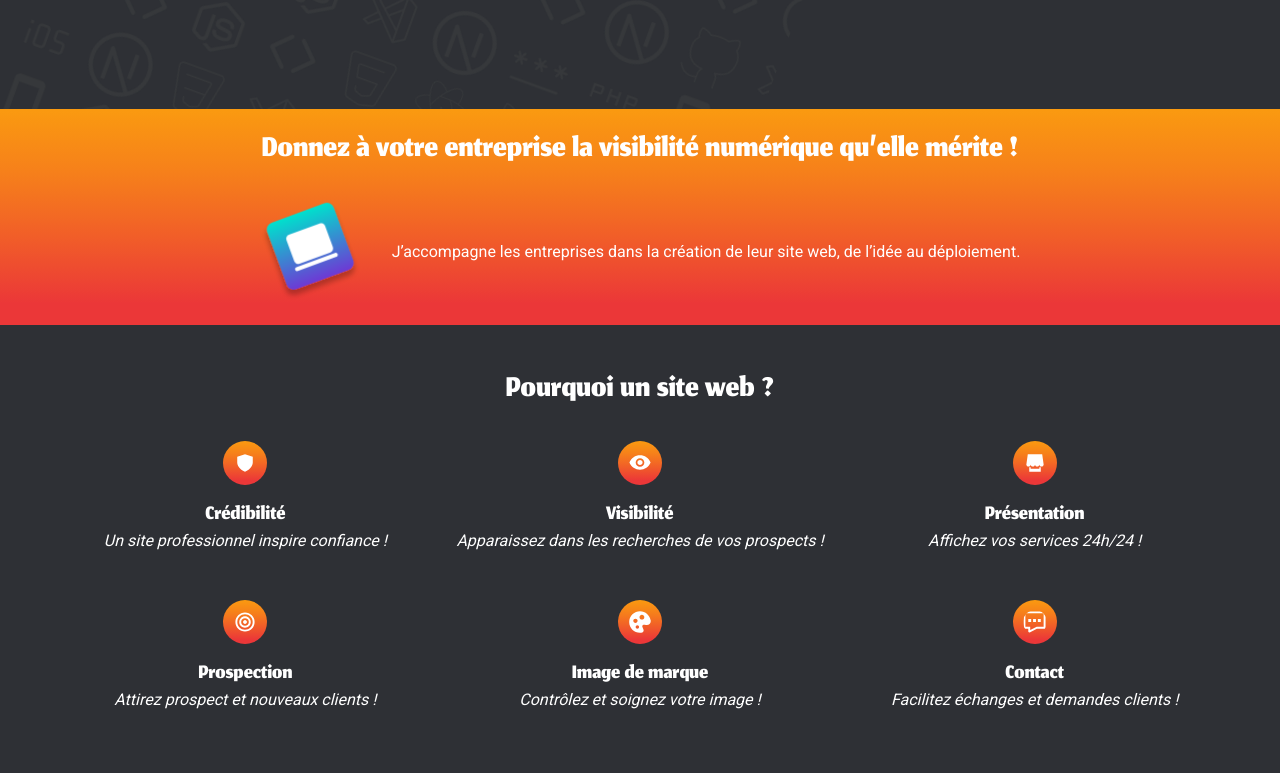
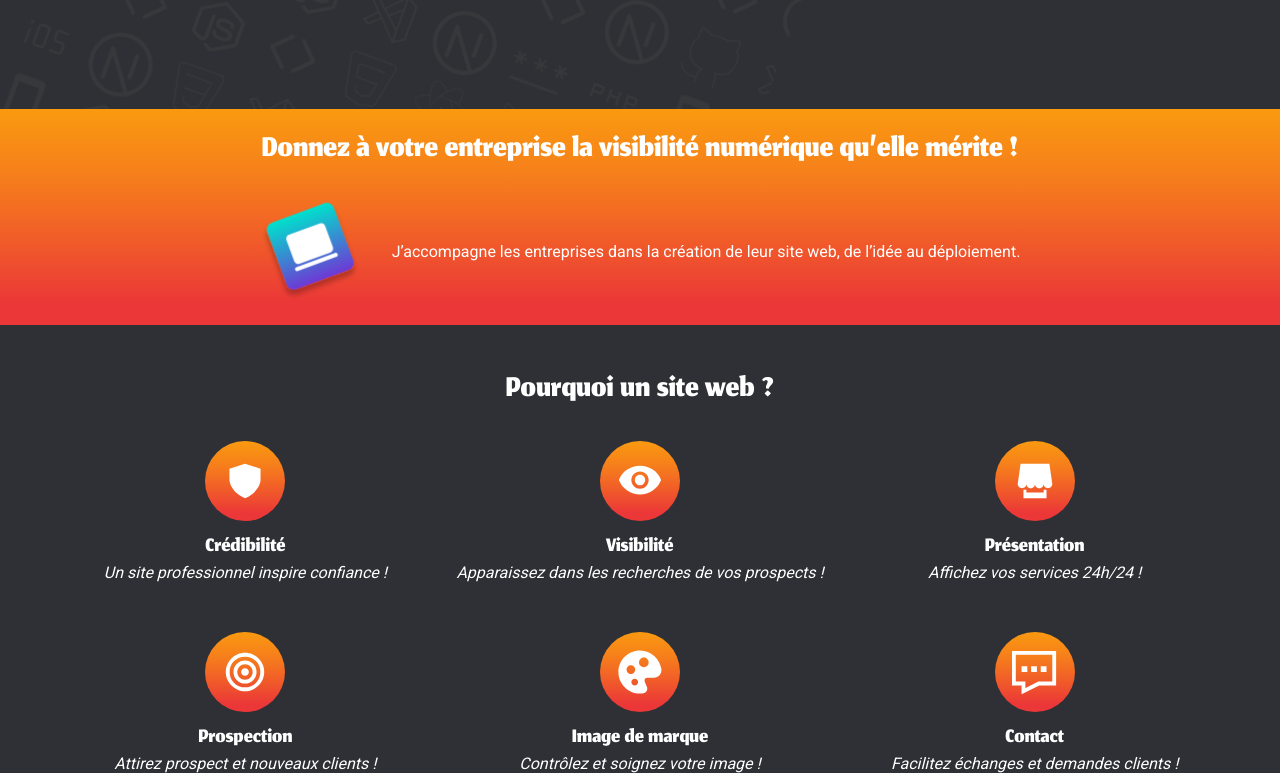
Before and after one commit to fabienlamotte487/sitepro, a website built with webpack: page src/index.html in a window 1280 px wide. Shown: the part 651-1424 px from the top of the page. Before the commit the page ends 1360 px from the top, so only its background shows below. Built offline with nearby package versions, Linux system fonts and the light colour scheme.

Commit message:
Changement du traitement des icones pour les qualités

```diff
--- a/src/assets/scss/sections/why.scss
+++ b/src/assets/scss/sections/why.scss
@@ -2,7 +2,8 @@
 
 $gap-list-x: 10px;
 $gap-list-y: 50px;
-$icon-size: 24px;
+$responsive-icon-size: 24px;
+$lg-icon-size: 48px;
 $responsive-item-size: 50%;
 $lg-item-size: 33.33%;
 
@@ -36,13 +37,19 @@ section#why{
                 font-style: italic;
             }
 
-            img{
-                height: $icon-size;
-                width: $icon-size;
+            > div:has(img){
                 background: $degrade-primary;
-                padding: 10px;
+                padding: .5rem;
                 border-radius: 100%;
+                display: flex;
+                justify-content: center;
+                align-items: center;
+                img{
+                    height: $responsive-icon-size;
+                    width: $responsive-icon-size;
+                }
             }
+
 
             &:nth-child(even){
                 text-align: left;
@@ -67,6 +74,14 @@ section#why{
             h3, p{
                 text-align: center;
             }
+
+            > div:has(img){
+                padding: 1rem;
+                img{
+                    height: $lg-icon-size;
+                    width: $lg-icon-size;
+                }
+            }
         }
     }
 }
```
